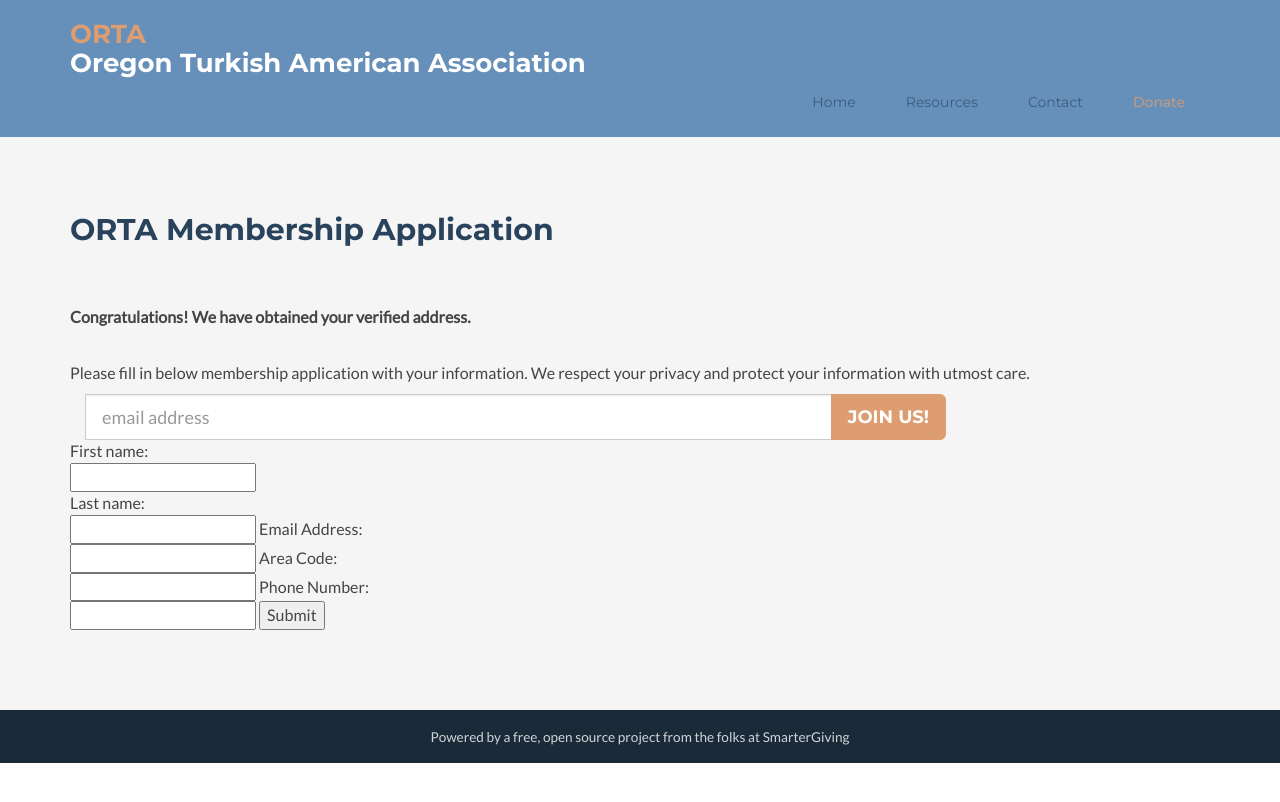
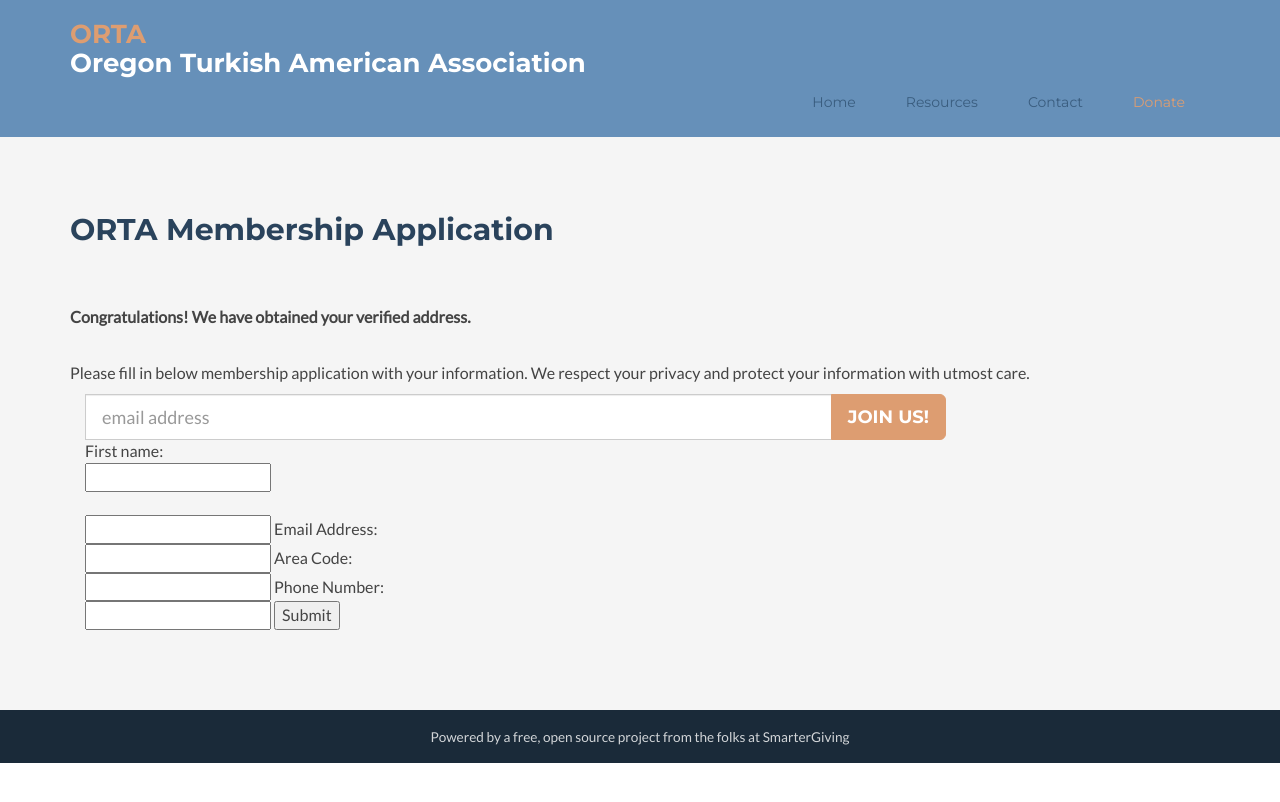
Before and after one commit to ortapdx/ortapdx.github.io, a Jekyll site: the page built from msf_RBLMD58B2AGX8.html, in a window 1280 px wide. Shown: the top 802 px of the page. Built offline with Jekyll 4.4.1, drawn with Linux system fonts in a browser that asks for light colours; nearby versions of some CDN libraries; comment, search, counter and statistics services are not loaded.

Commit message:
Update msf_RBLMD58B2AGX8.html

```diff
--- a/msf_RBLMD58B2AGX8.html
+++ b/msf_RBLMD58B2AGX8.html
@@ -55,10 +55,11 @@ layout: default
             </form>
           </div>
 
+           <div class="col-sm-12">
           <form class="form-inline" role="form" name="gform" id="gform" enctype="text/plain" action="https://docs.google.com/forms/d/e/1FAIpQLScFFse0N-h1zK9LbZbhhuW6TcrqyACdJNHnwPtOg5FsiGqLYg/formResponse?" target="hidden_iframe" onsubmit="submitted=true;">
             First name:<br>
             <input type="text" name="entry.1926626036" id="entry.1926626036entry.213242161"><br>
-            Last name:<br>
+             <label class="sr-only" for="tlemail">Last name:</label><br>
             <input type="text" name="entry.1880569655" id="entry.1880569655">
             Email Address:<br>
             <input type="text" name="entry.328824265" id="entry.328824265">
@@ -69,6 +70,7 @@ layout: default
 
             <input type="submit" value="Submit">
            </form>
+          </div>
           </div> <!-- msform -->
           <iframe name="hidden_iframe" id="hidden_iframe" style="display:none;" onload="if(submitted) {}"></iframe>
         </div><!--//btn-container-->
```
